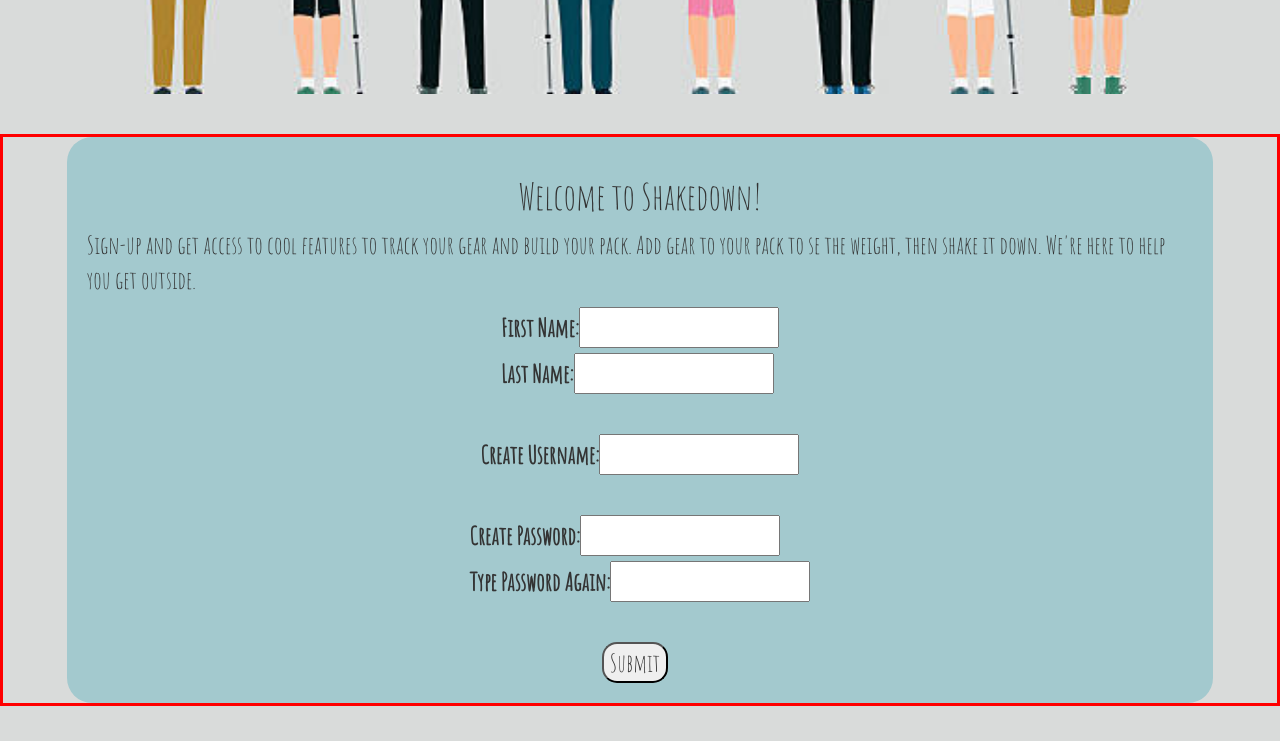
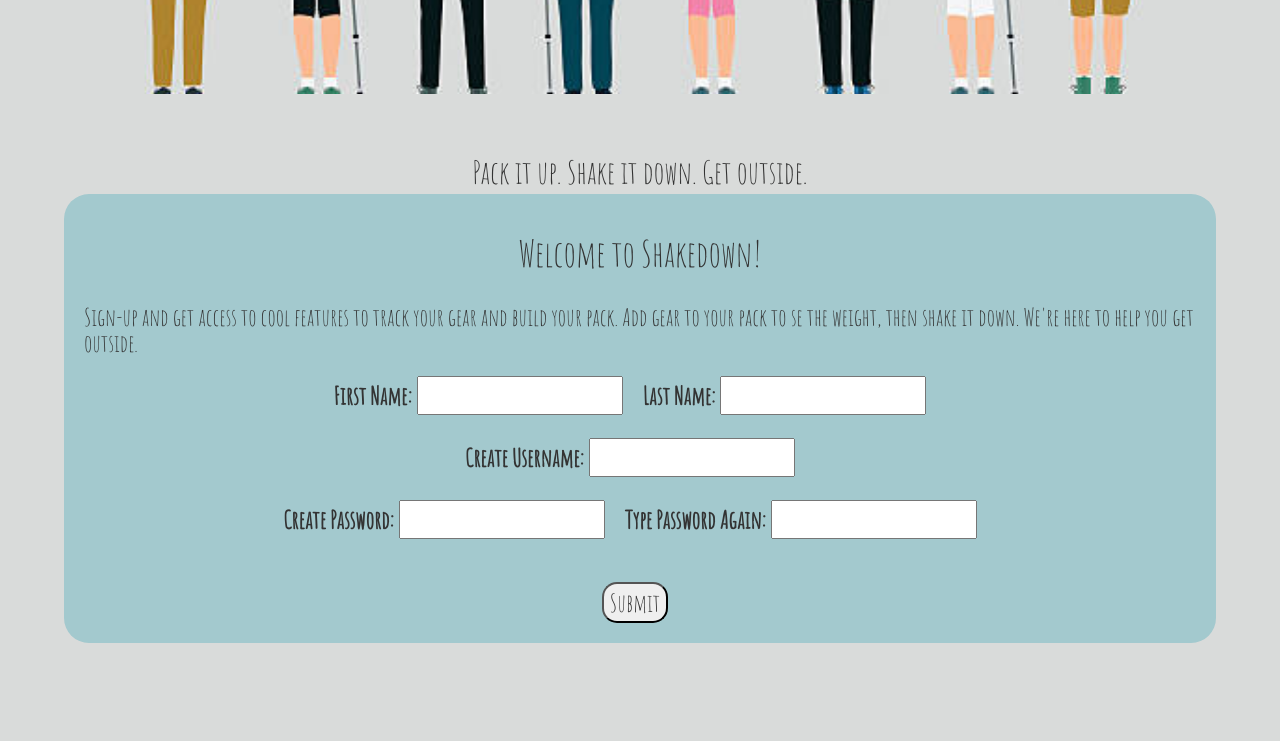
Before and after one commit to badamato/react-shakedown-app, a React (Create React App) app in the folder client/: page /hikes/tenessentials in a window 1280 px wide. Shown: the part 420-1161 px from the top of the page. Built offline with nearby package versions, Linux system fonts and the light colour scheme.

Commit message:
adding in a bit more css on the login form

```diff
--- a/client/src/components/Signup.js
+++ b/client/src/components/Signup.js
@@ -16,14 +16,14 @@ class Signup extends React.Component {
         <div className="signup-wrapper">
         <form className="signup-form gear-form" onSubmit={this._handleSubmit}>
             <h1>Welcome to Shakedown!</h1>
-          <p>
+            <h3>
             Sign-up and get access to cool features to track your gear and build
             your pack. Add gear to your pack to se the weight, then shake it
             down. We're here to help you get outside.
-          </p>
-          <div className="first-line">
+            </h3>
+            <div className="first">
             <label className="form-label">
-              First Name:
+                First Name:</label>
             <input
                 className="form-input"
                 type="text"
@@ -31,10 +31,8 @@ class Signup extends React.Component {
                 onChange={this._handleFirstName}
                 value={this.state.first_name}
             />
-            </label>
-            <br />
             <label className="form-label">
-              Last Name:
+            Last Name:</label>
             <input
                 className="form-input"
                 type="text"
@@ -42,11 +40,10 @@ class Signup extends React.Component {
                 onChange={this._handleLastName}
                 value={this.state.last_name}
             />
-            </label>
             </div>
-          <br />
+            <div className="second">
             <label className="form-label">
-            Create Username:
+            Create Username:</label>
             <input
                 className="form-input"
                 type="text"
@@ -54,11 +51,10 @@ class Signup extends React.Component {
                 onChange={this._handleEmail}
                 value={this.state.email}
             />
-          </label>
-          <br />
-          <div className="password-input">
+            </div>
+            <div className="password-input third">
             <label className="form-label">
-              Create Password:
+                Create Password:</label>
                 <input
                 className="form-input"
                 type="password"
@@ -66,10 +62,8 @@ class Signup extends React.Component {
                 onChange={this._handlePassword}
                 value={this.state.password}
             />
-            </label>
-            <br />
             <label className="form-label">
-              Type Password Again:
+                Type Password Again:</label>
                 <input
                 className="form-input"
                 type="password"
@@ -77,9 +71,7 @@ class Signup extends React.Component {
                 onChange={this._handlePassword2}
                 value={this.state.password2}
             />
-            </label>
             </div>
-          <br />
             <input className="input-button hit-it" type="submit" />
         </form>
     </div>
--- a/client/src/css/App.css
+++ b/client/src/css/App.css
@@ -33,14 +33,28 @@ body {
 .signup-wrapper {
   display: flex;
   justify-content: center;
-  margin-top: 40px;
-  border: 3px solid red;
+  margin-top: 50px;
 }
 .signup-form {
-  display:flex;
-  flex-direction:column;
   border-radius: 25px;
-  padding: 20px
+  padding: 20px;
+  margin-top: 50px;
+}
+
+.first,
+.second,
+.third {
+  margin: 10px 0 10px 0;
+}
+
+.form-input {
+  padding: 0 5px 0 5px;
+  margin-left: 5px;
+  margin-right: 20px;
+}
+
+.input-button {
+  margin-top: 30px;
 }
 
 
@@ -68,19 +82,6 @@ body {
   background-color: #17a2b894;
 }
 
-
-
-.navbar-brand {
-  font-size: 1.7em;
-}
-
-.nav-bar {
-  margin-bottom: 0;
-}
-
-.main-nav-gear {
-  margin-bottom: 0;
-}
 
 /* Header for Category */
 .headline {
```
Lines whose indentation alone changed are shown as unchanged.
